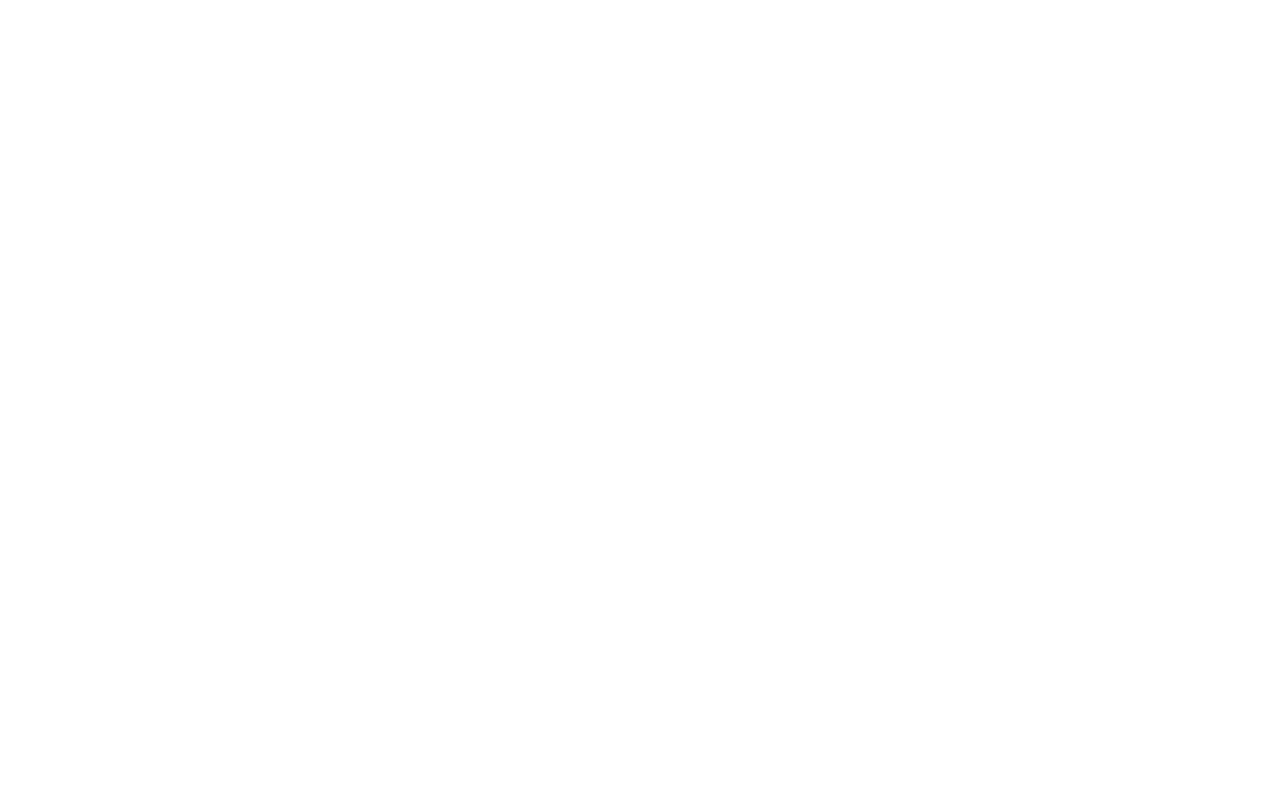
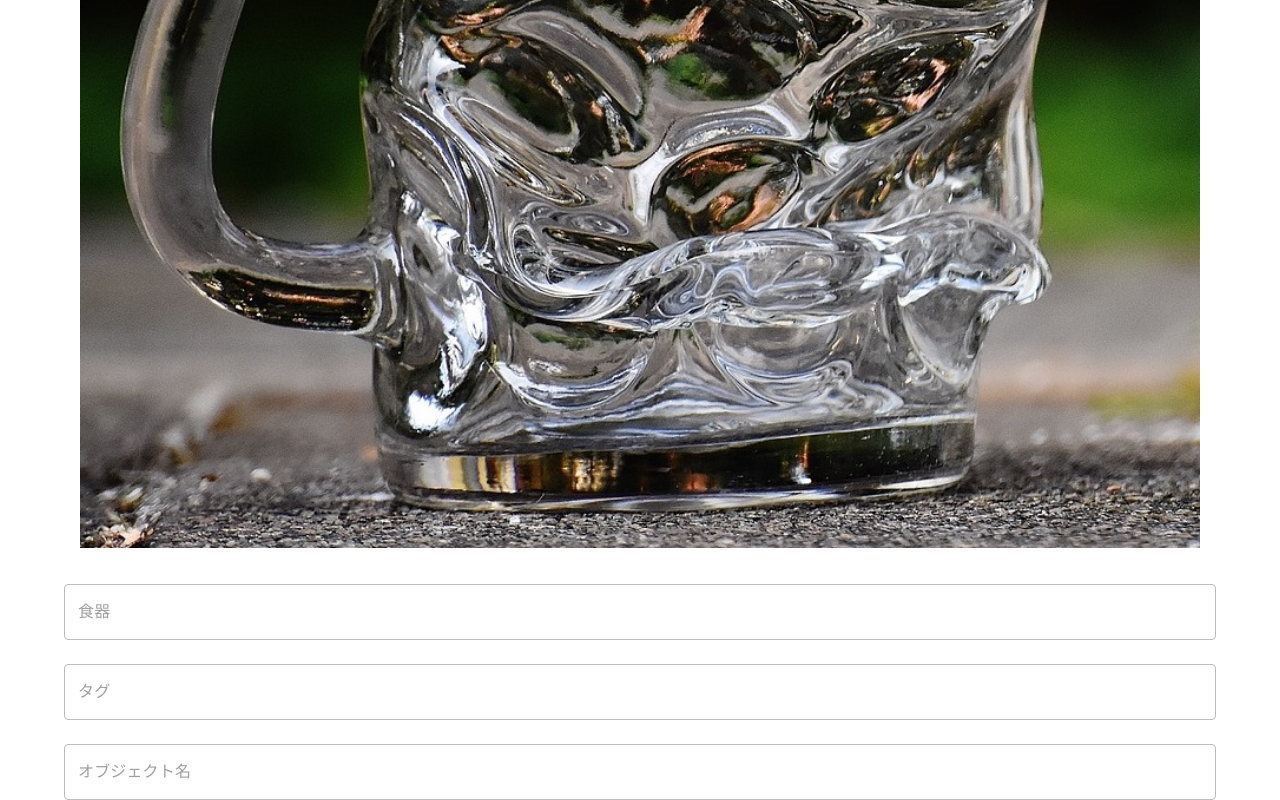
Before and after one commit to sugitaku03031/object-dic-front-app, a React (Create React App) app: page /show-object in a window 1280 px wide. Shown: the part 668-1468 px from the top of the page. Before the commit the page ends 800 px from the top, so only its background shows below. Built offline with nearby package versions, Linux system fonts and the light colour scheme.

Commit message:
show画面作成

```diff
--- a/src/EditObject.tsx
+++ b/src/EditObject.tsx
@@ -28,7 +28,7 @@
                             <ArrowBackIcon />
                         </IconButton>
                         <Typography variant="h6" component="div" sx={{ flexGrow: 1 }}>
-                            あいうえおあああああ
+                            編集
                         </Typography>
                     </Toolbar>
                 </AppBar>
--- a/src/ShowObject.tsx
+++ b/src/ShowObject.tsx
@@ -9,10 +9,12 @@
   Grid,
   Fab,
   styled,
+  TextField,
 } from "@mui/material";
 import AddIcon from '@mui/icons-material/Add';
 import TopSearchBox from "./TopSearchBox";
 import Data from "./sample.json";
+import { Label } from "@mui/icons-material";
 
 const Input = styled('input')({
   display: 'none',
@@ -22,7 +24,44 @@
   return (
     <Container>
       <TopSearchBox />
-
+      <Box
+        sx={{
+            m: 2,
+        }}
+        style={{
+            position: "relative",
+        }}>
+        <Box
+            component="img"
+            sx={{
+                my: 2,
+                width: "100%",
+            }}
+            src="1.jpg"
+        />
+      </Box>
+      <Box>
+      <TextField
+          fullWidth
+          sx={{ mb: 3 }}
+          label="食器"
+          disabled
+      >
+      </TextField>
+      <TextField
+          fullWidth
+          sx={{ mb: 3 }}
+          label="タグ"
+          disabled
+      >
+      </TextField>
+      <TextField
+          fullWidth
+          label="オブジェクト名"
+          disabled
+      >
+      </TextField>
+      </Box>
     </Container >
   );
 }
```
